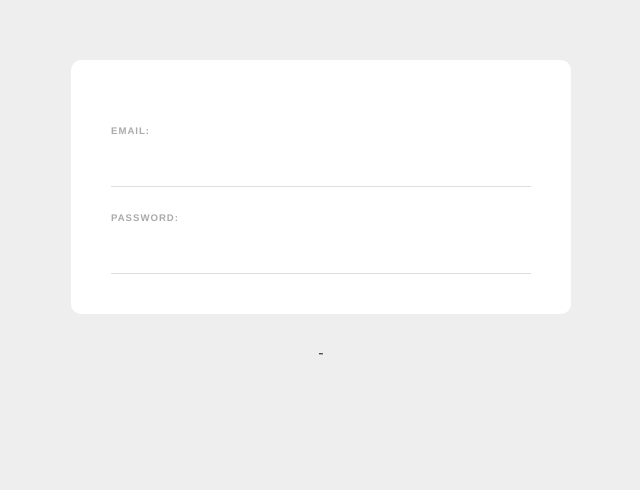
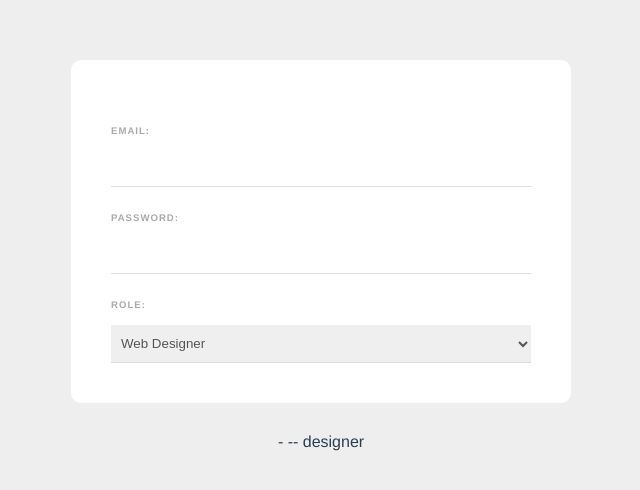
Before and after one commit to ayushman-git/vue-form-L, a Vue app: page / in a window 1280 px wide. Shown: the top 490 px of the page, without its empty margins (319-959 px from the left). Built offline with nearby package versions, Linux system fonts and the light colour scheme.

Commit message:
v-model dropdown

```diff
--- a/src/components/SignUp.vue
+++ b/src/components/SignUp.vue
@@ -5,8 +5,14 @@
 
     <label>Password:</label>
     <input type="password" v-model="password" required />
+
+    <label>Role:</label>
+    <select v-model="role">
+      <option value="developer">Web Developer</option>
+      <option value="designer">Web Designer</option>
+    </select>
   </form>
-  <p>{{ email }} - {{ password }}</p>
+  <p>{{ email }} - {{ password }} -- {{ role }}</p>
 </template>
 
 <script>
@@ -16,6 +22,7 @@
     return {
       email: "",
       password: "",
+      role: "designer",
     };
   },
 };
@@ -39,7 +46,8 @@
   letter-spacing: 1px;
   font-weight: bold;
 }
-input {
+input,
+select {
   display: block;
   padding: 10px 6px;
   width: 100%;
```
